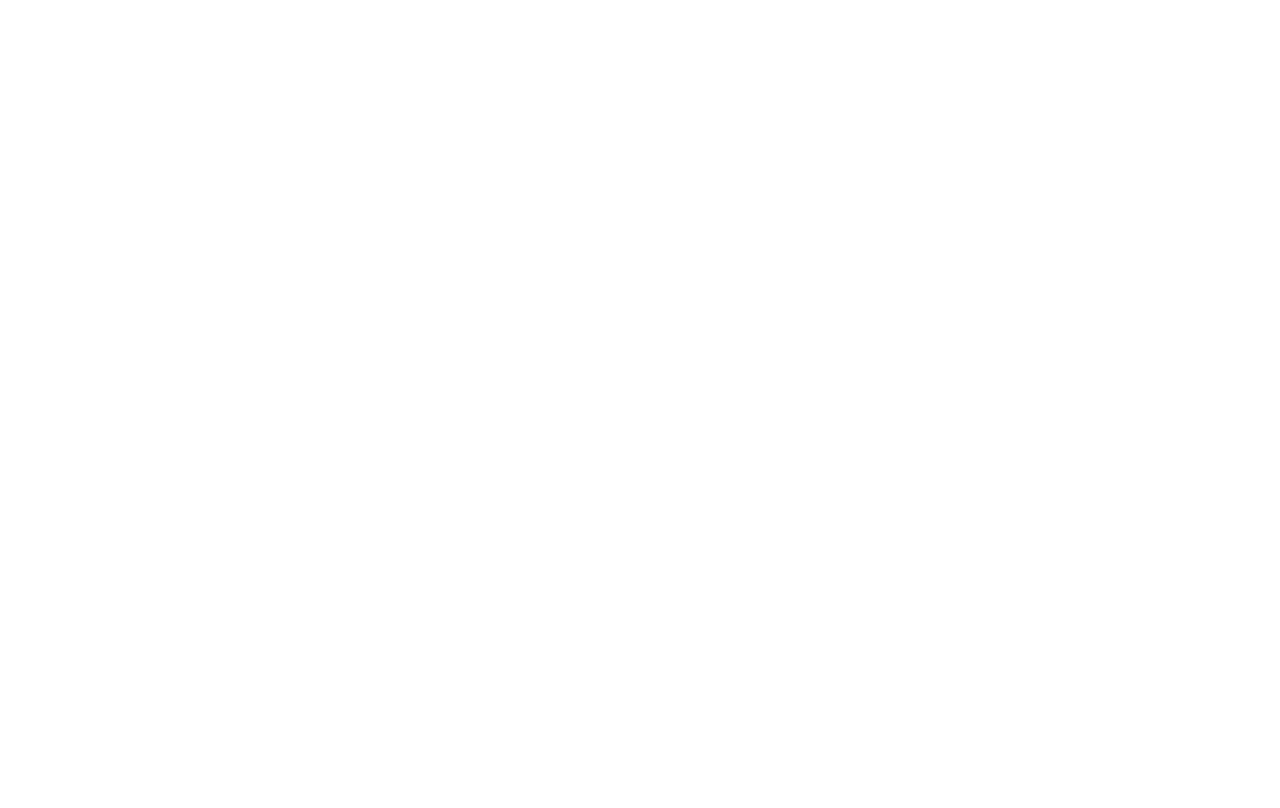
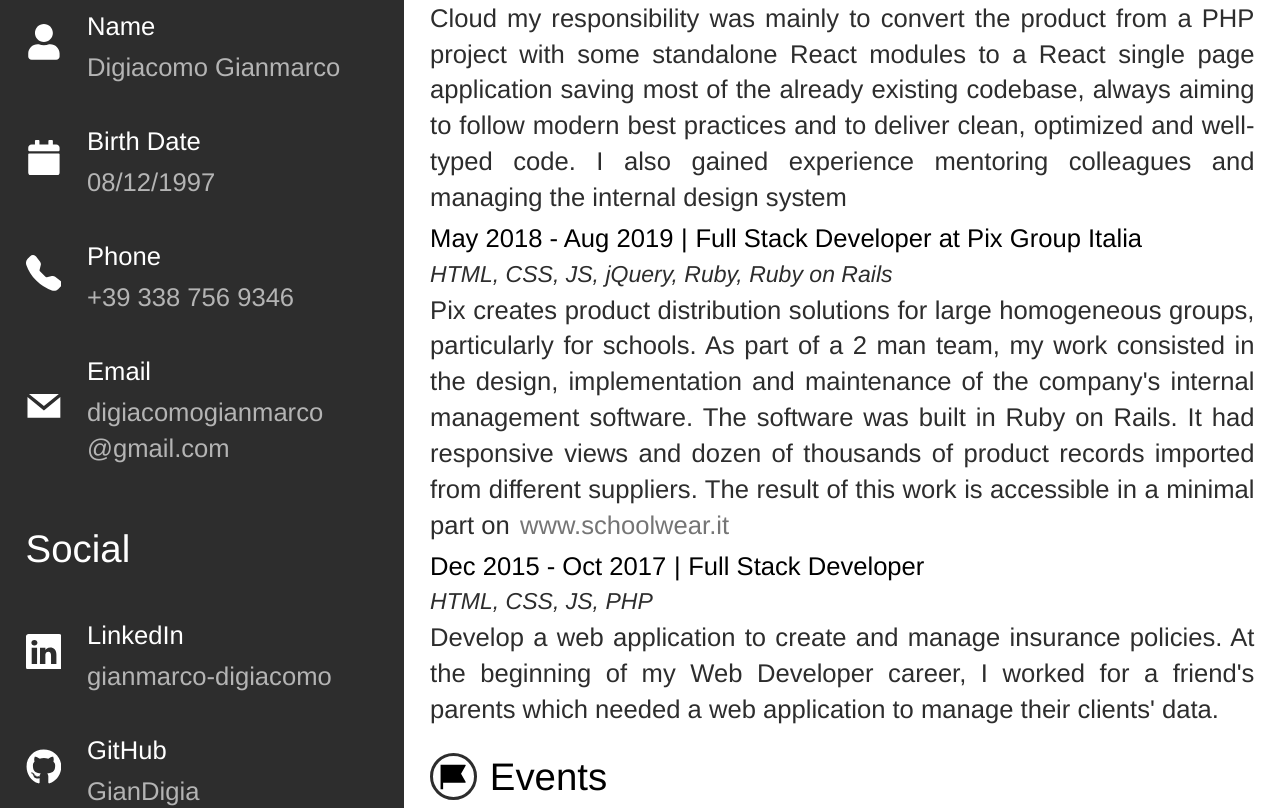
Before and after one commit to GianDigia/cv, a React (Create React App) app: page / in a window 1280 px wide. Shown: the part 420-1228 px from the top of the page. Built offline with nearby package versions, Linux system fonts and the light colour scheme.

Commit message:
Add Columns

```diff
--- a/src/components/layout/LeftColumn.tsx
+++ b/src/components/layout/LeftColumn.tsx
@@ -1,5 +1,47 @@
 import React from 'react'
+import styled, { css } from 'styled-components'
 
-const LeftColumn: React.FC = () => <div>LC</div>
+import { isProdCVSite } from '../../common/utils'
+import { data } from '../../configs/info/data'
+import { black, white } from '../../configs/palette'
+import profilePicture from '../../img/profile.jpg'
+import Section from './leftColumn/Section'
+
+const sections = data.leftColumn.sections.map((section, i) => (
+  <Section key={i} {...section} />
+))
+
+const LeftColumn: React.FC = () => (
+  <Wrapper>
+    <Img src={profilePicture} />
+    {sections}
+  </Wrapper>
+)
+
+const toPrintStyles = css`
+  @media print {
+    background: ${white};
+    color: ${black};
+    border-right: 1px solid ${black};
+  }
+`
+
+const Wrapper = styled.div`
+  flex: 3 1 0;
+
+  background: ${black};
+  color: ${white};
+
+  ${isProdCVSite && toPrintStyles}
+
+  padding: 1rem;
+`
+
+const Img = styled.img`
+  border-radius: 50%;
+  max-width: 75%;
+  margin: auto;
+  display: block;
+`
 
 export default LeftColumn
--- a/src/components/layout/RightColumn.tsx
+++ b/src/components/layout/RightColumn.tsx
@@ -1,5 +1,40 @@
 import React from 'react'
+import styled from 'styled-components'
 
-const RightColumn: React.FC = () => <div>RC</div>
+import { data } from '../../configs/info/data'
+import { white } from '../../configs/palette'
+import Section from './rightColumn/Section'
+
+const { sections, subtitle, title } = data.rightColumn
+const mappedSections = sections.map((section, i) => (
+  <Section key={i} {...section} />
+))
+
+const RightColumn: React.FC = () => (
+  <Wrapper>
+    <Title>{title}</Title>
+    <Subtitle>{subtitle}</Subtitle>
+    {mappedSections}
+  </Wrapper>
+)
+
+const Wrapper = styled.div`
+  flex: 7 1 0;
+
+  background: ${white};
+
+  padding: 1rem;
+`
+
+const Title = styled.div`
+  font-weight: 600;
+  font-size: 2rem;
+  text-transform: uppercase;
+  margin-top: 4rem;
+`
+
+const Subtitle = styled.div`
+  font-size: 1.2rem;
+`
 
 export default RightColumn
--- /dev/null
+++ b/src/components/layout/leftColumn/Link.tsx
@@ -0,0 +1,72 @@
+import React from 'react'
+import styled, { css } from 'styled-components'
+
+import { isProdCVSite } from '../../../common/utils'
+import { black } from '../../../configs/palette'
+
+interface LinkProps {
+  to?: string
+  className?: string
+}
+
+const Link: React.FC<LinkProps> = ({ children, className, to }) => {
+  if (!to) {
+    return <NoLink>{children}</NoLink>
+  }
+
+  return (
+    <Anchor
+      className={className}
+      href={to}
+      target={'_blank'}
+      rel='noopener noreferrer'
+    >
+      {children}
+    </Anchor>
+  )
+}
+
+const commonStyles = css`
+  padding: 0.5em 0;
+`
+
+const toPrintStyles = css`
+  @media print {
+    color: ${black};
+  }
+`
+
+const NoLink = styled.div`
+  ${commonStyles}
+`
+
+const Anchor = styled.a`
+  text-decoration: none;
+  border-radius: 0.5em;
+  color: inherit;
+  cursor: pointer;
+
+  ${commonStyles}
+
+  transition: padding 100ms linear, background 100ms linear;
+
+  padding: 0.5em 0;
+
+  background: linear-gradient(
+    90deg,
+    transparent 0%,
+    rgba(0, 0, 0, 0) 50%,
+    rgba(60, 60, 60, 1) 100%
+  );
+  background-position: 0% 100%;
+  background-size: 200% 100%;
+
+  &:hover {
+    background-position: 100% 100%;
+    padding: 0.5em;
+  }
+
+  ${isProdCVSite && toPrintStyles}
+`
+
+export default Link
--- /dev/null
+++ b/src/components/layout/leftColumn/Row.tsx
@@ -0,0 +1,47 @@
+import React from 'react'
+import styled from 'styled-components'
+
+import { LeftSectionRow } from '../../../configs/info/types'
+import { grey } from '../../../configs/palette'
+import ExternalLink from './Link'
+
+const iconWidth = '1.4rem'
+
+const Row: React.FC<LeftSectionRow> = ({ icon: Icon, link, title, value }) => (
+  <ExternalLink to={link}>
+    <Wrapper>
+      <IconWrapper>
+        <Icon size={iconWidth} />
+      </IconWrapper>
+
+      <Info>
+        <div>{title}</div>
+        <Value>{value}</Value>
+      </Info>
+    </Wrapper>
+  </ExternalLink>
+)
+
+const Wrapper = styled.div`
+  display: flex;
+  gap: 1rem;
+  align-items: center;
+
+  border-radius: 0.5em;
+`
+
+const IconWrapper = styled.div`
+  min-width: ${iconWidth};
+`
+
+const Info = styled.div`
+  display: flex;
+  flex-flow: column;
+  gap: 0.2rem;
+`
+
+const Value = styled.div`
+  color: ${grey};
+`
+
+export default Row
--- /dev/null
+++ b/src/components/layout/leftColumn/Section.tsx
@@ -0,0 +1,36 @@
+import React, { useMemo } from 'react'
+import styled from 'styled-components'
+
+import { LeftColumnSection } from '../../../configs/info/types'
+import Row from './Row'
+
+const Section: React.FC<LeftColumnSection> = ({ items, title }) => {
+  const rows = useMemo(
+    () => items.map((item, i) => <Row key={i} {...item} />),
+    [items]
+  )
+
+  return (
+    <Wrapper>
+      <Title>{title}</Title>
+      <Rows>{rows}</Rows>
+    </Wrapper>
+  )
+}
+
+const Wrapper = styled.div`
+  margin: 2rem 0;
+`
+
+const Title = styled.div`
+  font-size: 1.5rem;
+`
+
+const Rows = styled.div`
+  display: flex;
+  flex-flow: column;
+  gap: 0.5rem;
+  margin: 1.5rem 0;
+`
+
+export default Section
--- /dev/null
+++ b/src/components/layout/rightColumn/CircleIcon.tsx
@@ -0,0 +1,26 @@
+import React from 'react'
+import { IconType } from 'react-icons'
+import styled from 'styled-components'
+
+import { black } from '../../../configs/palette'
+
+interface CircleIconProps {
+  Icon: IconType
+}
+
+const CircleIcon: React.FC<CircleIconProps> = ({ Icon }) => (
+  <Wrapper>
+    <Icon size={'1.2rem'} />
+  </Wrapper>
+)
+
+const Wrapper = styled.div`
+  border: 0.15rem solid ${black};
+  padding: 0.2rem;
+  border-radius: 50%;
+  vertical-align: middle;
+  text-align: center;
+  display: flex;
+`
+
+export default CircleIcon
--- /dev/null
+++ b/src/components/layout/rightColumn/Dates.tsx
@@ -0,0 +1,19 @@
+import React from 'react'
+import styled from 'styled-components'
+
+import { DatesType } from '../../../configs/info/types'
+
+const Dates: React.FC<DatesType> = ({ from, to }) => {
+  const text = from === to ? from : `${from} - ${to || 'Now'}`
+
+  return <Wrapper>{text}</Wrapper>
+}
+
+const Wrapper = styled.div`
+  ::after {
+    content: '|';
+    margin: 0 0.3rem;
+  }
+`
+
+export default Dates
--- /dev/null
+++ b/src/components/layout/rightColumn/Link.tsx
@@ -0,0 +1,44 @@
+import React from 'react'
+import styled, { css } from 'styled-components'
+
+import { isProdCVSite } from '../../../common/utils'
+import { black } from '../../../configs/palette'
+
+interface LinkProps {
+  to: string
+  className?: string
+}
+
+const Link: React.FC<LinkProps> = ({ children, className, to }) => (
+  <Anchor
+    className={className}
+    href={to}
+    target={'_blank'}
+    rel='noopener noreferrer'
+  >
+    {children}
+  </Anchor>
+)
+
+const toPrintStyles = css`
+  @media print {
+    color: ${black} !important;
+  }
+`
+
+const Anchor = styled.a`
+  text-decoration: none;
+  margin-left: 0.4em;
+
+  color: #757575;
+
+  &:hover {
+    color: #2c2cdb;
+  }
+
+  transition: color 150ms linear;
+
+  ${isProdCVSite && toPrintStyles}
+`
+
+export default Link
--- /dev/null
+++ b/src/components/layout/rightColumn/Row.tsx
@@ -0,0 +1,45 @@
+import React from 'react'
+import styled from 'styled-components'
+
+import { RightSectionRow } from '../../../configs/info/types'
+import { black } from '../../../configs/palette'
+import Dates from './Dates'
+
+const Row: React.FC<RightSectionRow> = ({
+  dates,
+  description,
+  notes,
+  title,
+}) => (
+  <div>
+    <Title>
+      {dates && <Dates {...dates} />}
+      {title}
+    </Title>
+    <Notes>{notes}</Notes>
+    <Description>{description}</Description>
+  </div>
+)
+
+const Title = styled.div`
+  font-weight: 500;
+  * {
+    display: inline;
+  }
+`
+
+const Notes = styled.div`
+  font-weight: 300;
+  font-size: 0.9rem;
+  font-style: italic;
+  color: ${black};
+`
+
+const Description = styled.div`
+  font-weight: 400;
+  font-size: 1rem;
+  color: ${black};
+  text-align: justify;
+`
+
+export default Row
--- /dev/null
+++ b/src/components/layout/rightColumn/Section.tsx
@@ -0,0 +1,46 @@
+import React, { useMemo } from 'react'
+import styled from 'styled-components'
+
+import { RightColumnSection } from '../../../configs/info/types'
+import CircleIcon from './CircleIcon'
+import Row from './Row'
+
+const Section: React.FC<RightColumnSection> = ({ icon, items, title }) => {
+  const rows = useMemo(
+    () => items.map((item, i) => <Row key={i} {...item} />),
+    [items]
+  )
+
+  return (
+    <Wrapper>
+      <Header>
+        <CircleIcon Icon={icon}></CircleIcon>
+        <Title>{title}</Title>
+      </Header>
+      <Rows>{rows}</Rows>
+    </Wrapper>
+  )
+}
+
+const Wrapper = styled.div`
+  margin: 1rem 0;
+`
+
+const Header = styled.div`
+  display: flex;
+  align-items: center;
+  gap: 0.5rem;
+`
+
+const Title = styled.div`
+  font-size: 1.5rem;
+`
+
+const Rows = styled.div`
+  display: flex;
+  flex-flow: column;
+  gap: 0.2rem;
+  margin: 0.2rem 0;
+`
+
+export default Section
```
